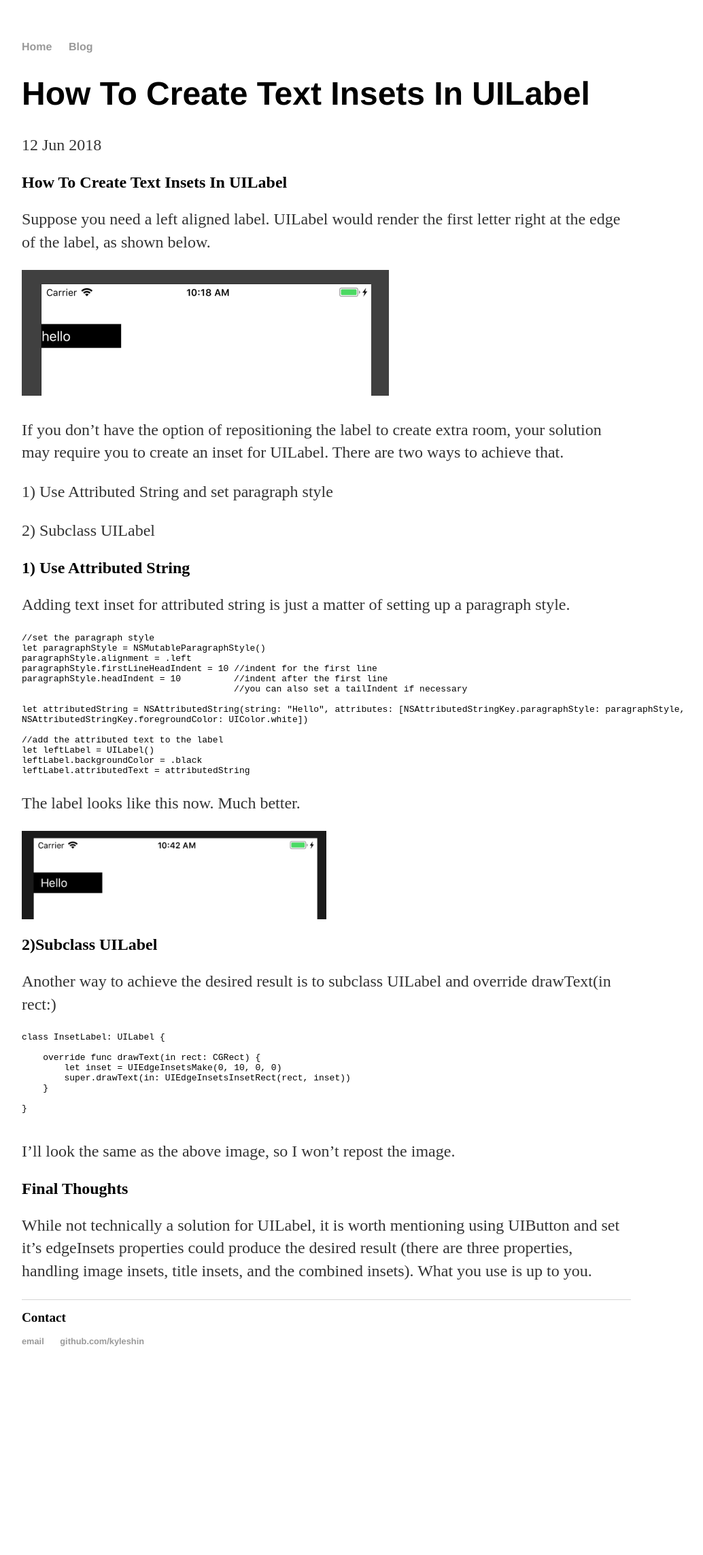
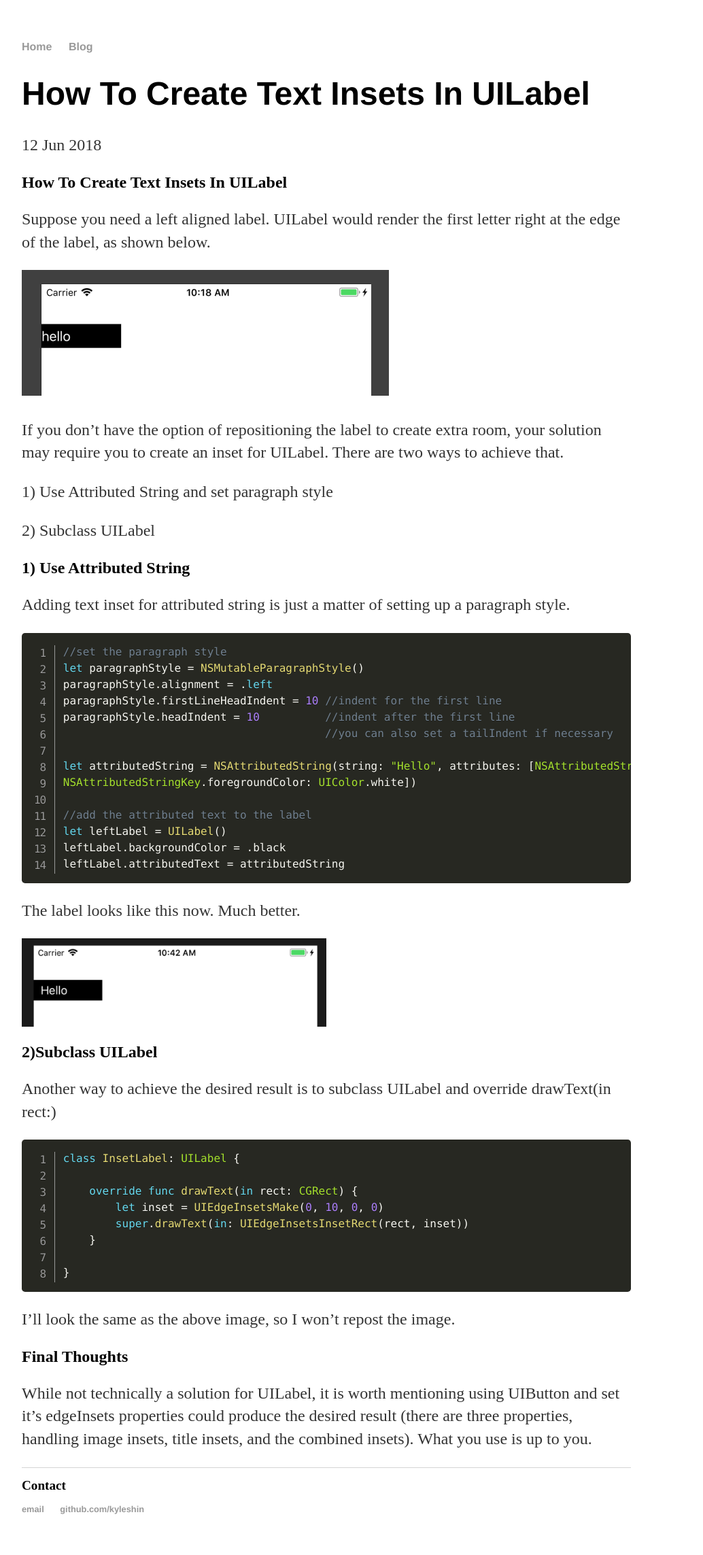
Before and after one commit to kyleshin/kyleshin.github.io, a Jekyll site: the page built from _posts/2018-06-12-iOS-Swift-UILabel-Text-Insets.md, in a window 1280 px wide. Shown: the whole page at 68% size, without its empty margins (160-1194 px from the left). Built offline with Jekyll 4.4.1, drawn with Linux system fonts in a browser that asks for light colours; before the commit the page ends 2040 px from its top, so only the background shows below that.

Commit message:
added code highlight

````diff
--- a/_config.yml
+++ b/_config.yml
@@ -4,3 +4,15 @@
 auto: true
 safe: true
 server: true
+highlighter: rouge
+markdown: kramdown
+kramdown:
+  input: GFM
+  syntax_highlighter_opts:
+    default_lang: html
+    css_class: 'highlight'
+    span:
+      line_numbers: false
+    block:
+      line_numbers: true
+      start_line: 1
--- a/_layouts/default.html
+++ b/_layouts/default.html
@@ -1,22 +1,16 @@
 <!DOCTYPE html>
 	<html>
 		<head>
-			<!-- Global site tag (gtag.js) - Google Analytics -->
-			<script async src="https://www.googletagmanager.com/gtag/js?id=UA-120736833-1"></script>
-			<script>
-  				window.dataLayer = window.dataLayer || [];
-  				function gtag(){dataLayer.push(arguments);}
-  				gtag('js', new Date());
 
-  				gtag('config', 'UA-120736833-1');
-			</script>
-
+			{% include analytics.html %}
 
 			<title>{{ page.title }}</title>
 			<!-- link to main stylesheet -->
 			<link rel="stylesheet" type="text/css" href="{{ "/css/main.css" | relative_url }}">
+			<link rel="stylesheet" type="text/css" href="{{ "/css/prism.css" | relative_url }}">
 		</head>
 		<body>
+			<script src="/js/prism.js"></script>
 			<nav>
 	    		<ul>
 	        		<li><a href="/">Home</a></li>
--- a/_posts/2018-06-12-iOS-Swift-UILabel-Text-Insets.md
+++ b/_posts/2018-06-12-iOS-Swift-UILabel-Text-Insets.md
@@ -25,8 +25,7 @@
 Adding text inset for attributed string is just a matter
 of setting up a paragraph style.
 
-```swift
-//set the paragraph style
+<pre><code class="line-numbers language-swift">//set the paragraph style
 let paragraphStyle = NSMutableParagraphStyle()
 paragraphStyle.alignment = .left
 paragraphStyle.firstLineHeadIndent = 10 //indent for the first line
@@ -40,7 +39,7 @@
 let leftLabel = UILabel()
 leftLabel.backgroundColor = .black
 leftLabel.attributedText = attributedString
-```
+</code></pre>
 
 The label looks like this now. Much better.
 
@@ -52,8 +51,8 @@
 Another way to achieve the desired result is to subclass UILabel and override
 drawText(in rect:)
 
-```swift
-class InsetLabel: UILabel {
+<pre>
+<code class="line-numbers language-swift">class InsetLabel: UILabel {
 
     override func drawText(in rect: CGRect) {
         let inset = UIEdgeInsetsMake(0, 10, 0, 0)
@@ -61,8 +60,7 @@
     }
 
 }
-
-```
+</code></pre>
 
 I'll look the same as the above image, so I won't repost the image.
 
--- /dev/null
+++ b/css/prism.css
@@ -0,0 +1,166 @@
+/* PrismJS 1.14.0
+https://prismjs.com/download.html#themes=prism-okaidia&languages=markup+css+clike+javascript+python+swift&plugins=line-numbers */
+/**
+ * okaidia theme for JavaScript, CSS and HTML
+ * Loosely based on Monokai textmate theme by http://www.monokai.nl/
+ * @author ocodia
+ */
+
+code[class*="language-"],
+pre[class*="language-"] {
+	color: #f8f8f2;
+	background: none;
+	text-shadow: 0 1px rgba(0, 0, 0, 0.3);
+	font-family: Consolas, Monaco, 'Andale Mono', 'Ubuntu Mono', monospace;
+	text-align: left;
+	white-space: pre;
+	word-spacing: normal;
+	word-break: normal;
+	word-wrap: normal;
+	line-height: 1.5;
+
+	-moz-tab-size: 4;
+	-o-tab-size: 4;
+	tab-size: 4;
+
+	-webkit-hyphens: none;
+	-moz-hyphens: none;
+	-ms-hyphens: none;
+	hyphens: none;
+}
+
+/* Code blocks */
+pre[class*="language-"] {
+	padding: 1em;
+	margin: .5em 0;
+	overflow: auto;
+	border-radius: 0.3em;
+}
+
+:not(pre) > code[class*="language-"],
+pre[class*="language-"] {
+	background: #272822;
+}
+
+/* Inline code */
+:not(pre) > code[class*="language-"] {
+	padding: .1em;
+	border-radius: .3em;
+	white-space: normal;
+}
+
+.token.comment,
+.token.prolog,
+.token.doctype,
+.token.cdata {
+	color: slategray;
+}
+
+.token.punctuation {
+	color: #f8f8f2;
+}
+
+.namespace {
+	opacity: .7;
+}
+
+.token.property,
+.token.tag,
+.token.constant,
+.token.symbol,
+.token.deleted {
+	color: #f92672;
+}
+
+.token.boolean,
+.token.number {
+	color: #ae81ff;
+}
+
+.token.selector,
+.token.attr-name,
+.token.string,
+.token.char,
+.token.builtin,
+.token.inserted {
+	color: #a6e22e;
+}
+
+.token.operator,
+.token.entity,
+.token.url,
+.language-css .token.string,
+.style .token.string,
+.token.variable {
+	color: #f8f8f2;
+}
+
+.token.atrule,
+.token.attr-value,
+.token.function,
+.token.class-name {
+	color: #e6db74;
+}
+
+.token.keyword {
+	color: #66d9ef;
+}
+
+.token.regex,
+.token.important {
+	color: #fd971f;
+}
+
+.token.important,
+.token.bold {
+	font-weight: bold;
+}
+.token.italic {
+	font-style: italic;
+}
+
+.token.entity {
+	cursor: help;
+}
+
+pre[class*="language-"].line-numbers {
+	position: relative;
+	padding-left: 3.8em;
+	counter-reset: linenumber;
+}
+
+pre[class*="language-"].line-numbers > code {
+	position: relative;
+	white-space: inherit;
+}
+
+.line-numbers .line-numbers-rows {
+	position: absolute;
+	pointer-events: none;
+	top: 0;
+	font-size: 100%;
+	left: -3.8em;
+	width: 3em; /* works for line-numbers below 1000 lines */
+	letter-spacing: -1px;
+	border-right: 1px solid #999;
+
+	-webkit-user-select: none;
+	-moz-user-select: none;
+	-ms-user-select: none;
+	user-select: none;
+
+}
+
+	.line-numbers-rows > span {
+		pointer-events: none;
+		display: block;
+		counter-increment: linenumber;
+	}
+
+		.line-numbers-rows > span:before {
+			content: counter(linenumber);
+			color: #999;
+			display: block;
+			padding-right: 0.8em;
+			text-align: right;
+		}
````
Also changed, not shown: _includes/analytics.html (added, +9 -0 lines), js/prism.js (added).
